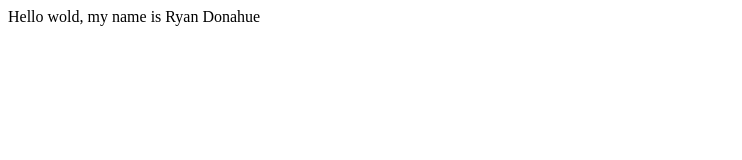
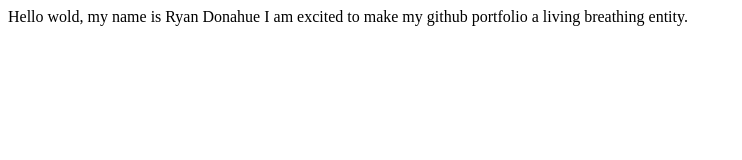
Before and after one commit to ryand323/ryand323.github.io, a plain HTML site: page index.html in a window 1280 px wide. Shown: the whole page, without its empty margins (0-742 px from the left). Drawn offline with Linux system fonts and the light colour scheme.

Commit message:
updated index.html, will update more later

```diff
--- a/index.html
+++ b/index.html
@@ -4,6 +4,7 @@
 <body>
 Hello wold, my name is Ryan Donahue
 
+I am excited to make my github portfolio a living breathing entity.
 </body>
 
 
```
